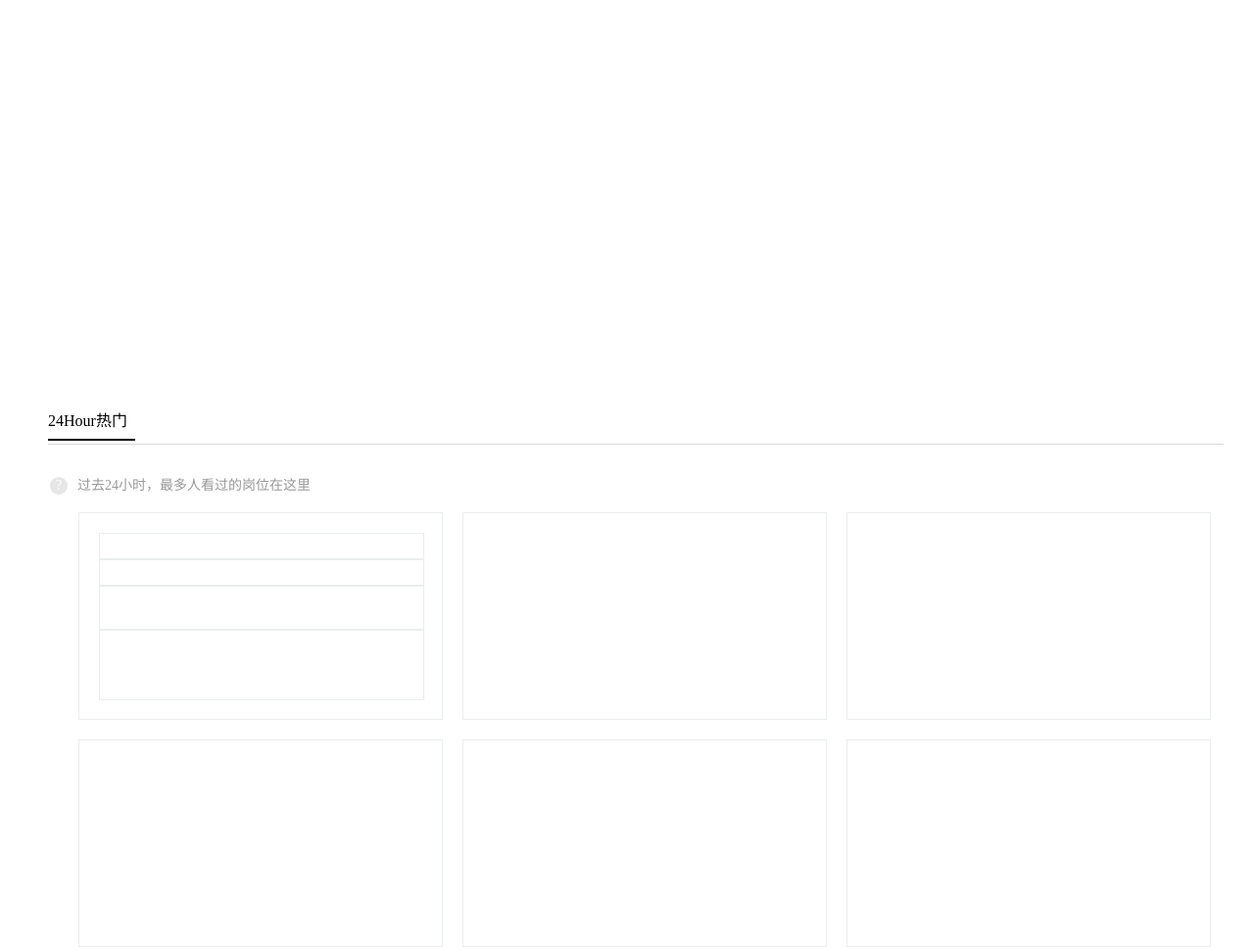
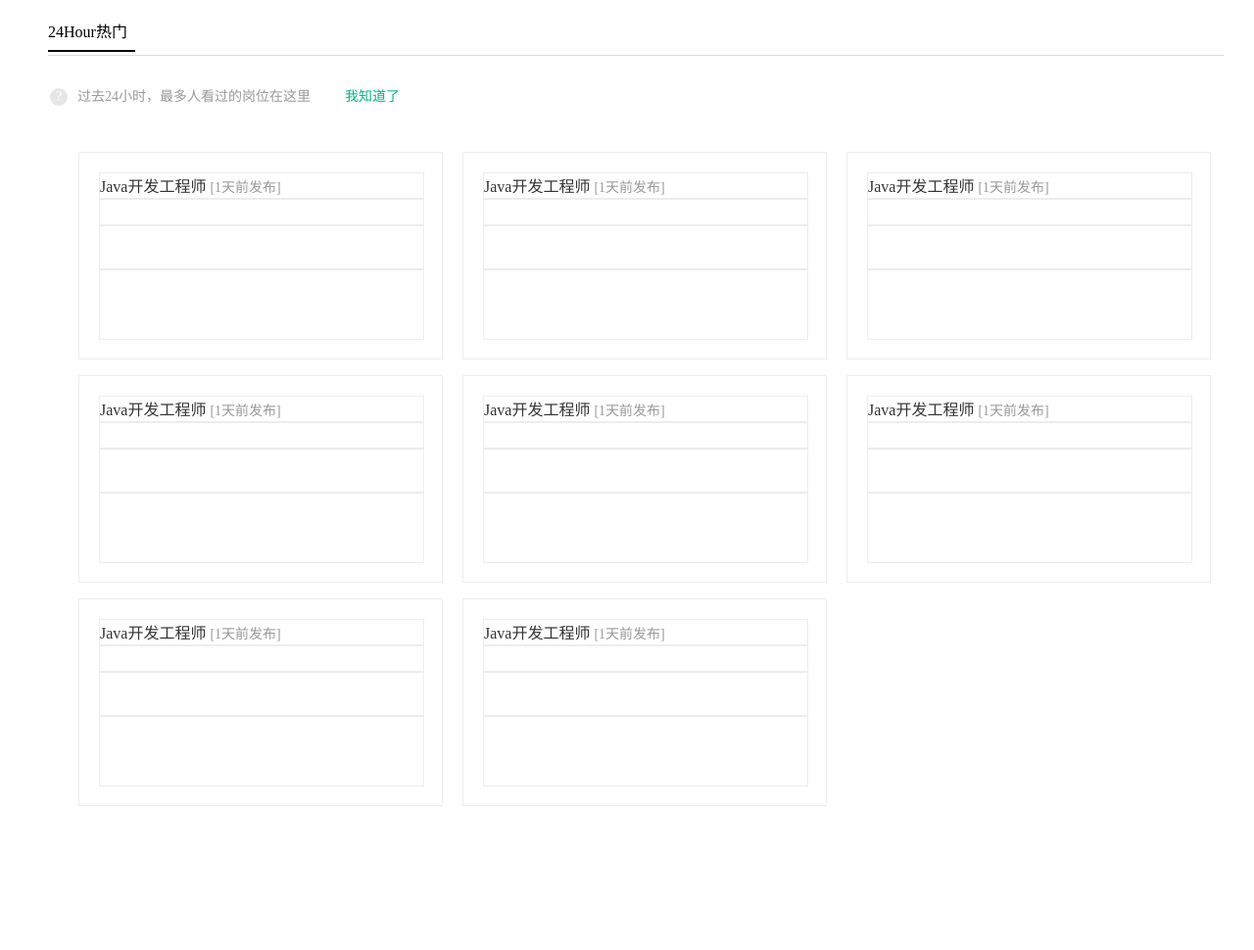
Before and after one commit to tengxiaoyang/practice, a plain HTML site: page zhipin.html in a window 1280 px wide. Shown: the part 719-1689 px from the top of the page at 98% size. Drawn offline with Linux system fonts and the light colour scheme.

Commit message:
新增或修改

```diff
--- a/index.css
+++ b/index.css
@@ -399,7 +399,6 @@ body {
 }
 #container {
   width: 100%;
-  height: 100%;
   background: #fff;
   display: flex;
   justify-content: center;
@@ -407,7 +406,6 @@ body {
 .container-body {
   display: flex;
   width: 1200px;
-  height: 100%;
   position: relative;
   top: 30px;
 }
@@ -2497,16 +2495,14 @@ body {
 }
 #container-job {
   width: 100%;
-  height: 100%;
   background: #fff;
   display: flex;
   justify-content: center;
 }
 #container-job .inner {
   width: 1216px;
-  height: 100%;
-  position: relative;
-  top: 30px;
+  position: relative;
+  top: 50px;
 }
 #container-job .inner .tab {
   width: 1216px;
@@ -2515,9 +2511,11 @@ body {
 }
 #container-job .inner .tab .hotTab {
   display: inline-block;
+  width: 90px;
   padding: 14px 17px;
   font-size: 16px;
   position: relative;
+  cursor: pointer;
 }
 #container-job .inner .tab .hotTab::before {
   content: "";
@@ -2550,13 +2548,24 @@ body {
   display: inline-block;
 }
 #container-job .inner .tips {
-  width: 1216px;
+  width: 267px;
   height: 50px;
   position: relative;
   font-size: 14px;
   color: #999;
   top: 34px;
   left: 19px;
+}
+#container-job .inner .tips_iknow {
+  display: inline-block;
+  width: 56px;
+  height: 50px;
+  position: relative;
+  font-size: 14px;
+  color: #00b38a;
+  top: 34px;
+  left: 50px;
+  cursor: pointer;
 }
 #container-job .inner .list-wrapper {
   width: 1216px;
@@ -2577,6 +2586,20 @@ body {
   width: 330px;
   height: 25px;
   border: 1px solid #EAEEED;
+}
+#container-job .inner .list-wrapper ul li .li_top .li_position {
+  color: #333;
+  max-width: 107px;
+  font-size: 16px;
+  text-overflow: ellipsis;
+  overflow: hidden;
+  white-space: nowrap;
+  text-decoration: none;
+}
+#container-job .inner .list-wrapper ul li .li_top .create-time {
+  color: #999;
+  max-width: 107px;
+  font-size: 14px;
 }
 #container-job .inner .list-wrapper ul li .li_wordcut {
   width: 330px;
--- a/zhipin.html
+++ b/zhipin.html
@@ -500,23 +500,81 @@
           <div class="hotTab">24Hour热门</div>
         </div>
         <span class="tips">过去24小时，最多人看过的岗位在这里</span>
+        <span class="tips_iknow">我知道了</span>
         <div class="list-wrapper">
           <ul class="list_ul">
             <li class="list_li_01">
               <div class="li_top">
-                <a class="li_position" href="https://www.lagou.com/jobs/3749121.html" target="_blank"></a>
+                <a class="li_position" href="https://www.lagou.com/jobs/3749121.html" target="_blank">Java开发工程师 </a>
+                <span class="create-time">[1天前发布]</span>
               </div>
               <div class="li_wordcut"></div>
               <div class="li_labels"></div>
               <div class="li_bottom"></div>
             </li>
-            <li class="list_li_02"></li>
-            <li class="list_li_03"></li>
-            <li class="list_li_04"></li>
-            <li class="list_li_05"></li>
-            <li class="list_li_06"></li>
-            <li class="list_li_07"></li>
-            <li class="list_li_08"></li>
+            <li class="list_li_02">
+              <div class="li_top">
+                <a class="li_position" href="https://www.lagou.com/jobs/3749121.html" target="_blank">Java开发工程师 </a>
+                <span class="create-time">[1天前发布]</span>
+              </div>
+              <div class="li_wordcut"></div>
+              <div class="li_labels"></div>
+              <div class="li_bottom"></div>
+            </li>
+            <li class="list_li_03">
+              <div class="li_top">
+                <a class="li_position" href="https://www.lagou.com/jobs/3749121.html" target="_blank">Java开发工程师 </a>
+                <span class="create-time">[1天前发布]</span>
+              </div>
+              <div class="li_wordcut"></div>
+              <div class="li_labels"></div>
+              <div class="li_bottom"></div>
+            </li>
+            <li class="list_li_04">
+              <div class="li_top">
+                <a class="li_position" href="https://www.lagou.com/jobs/3749121.html" target="_blank">Java开发工程师 </a>
+                <span class="create-time">[1天前发布]</span>
+              </div>
+              <div class="li_wordcut"></div>
+              <div class="li_labels"></div>
+              <div class="li_bottom"></div>
+            </li>
+            <li class="list_li_05">
+              <div class="li_top">
+                <a class="li_position" href="https://www.lagou.com/jobs/3749121.html" target="_blank">Java开发工程师 </a>
+                <span class="create-time">[1天前发布]</span>
+              </div>
+              <div class="li_wordcut"></div>
+              <div class="li_labels"></div>
+              <div class="li_bottom"></div>
+            </li>
+            <li class="list_li_06">
+              <div class="li_top">
+                <a class="li_position" href="https://www.lagou.com/jobs/3749121.html" target="_blank">Java开发工程师 </a>
+                <span class="create-time">[1天前发布]</span>
+              </div>
+              <div class="li_wordcut"></div>
+              <div class="li_labels"></div>
+              <div class="li_bottom"></div>
+            </li>
+            <li class="list_li_07">
+              <div class="li_top">
+                <a class="li_position" href="https://www.lagou.com/jobs/3749121.html" target="_blank">Java开发工程师 </a>
+                <span class="create-time">[1天前发布]</span>
+              </div>
+              <div class="li_wordcut"></div>
+              <div class="li_labels"></div>
+              <div class="li_bottom"></div>
+            </li>
+            <li class="list_li_08">
+              <div class="li_top">
+                <a class="li_position" href="https://www.lagou.com/jobs/3749121.html" target="_blank">Java开发工程师 </a>
+                <span class="create-time">[1天前发布]</span>
+              </div>
+              <div class="li_wordcut"></div>
+              <div class="li_labels"></div>
+              <div class="li_bottom"></div>
+            </li>
           </ul>
         </div>
       </div>
```
